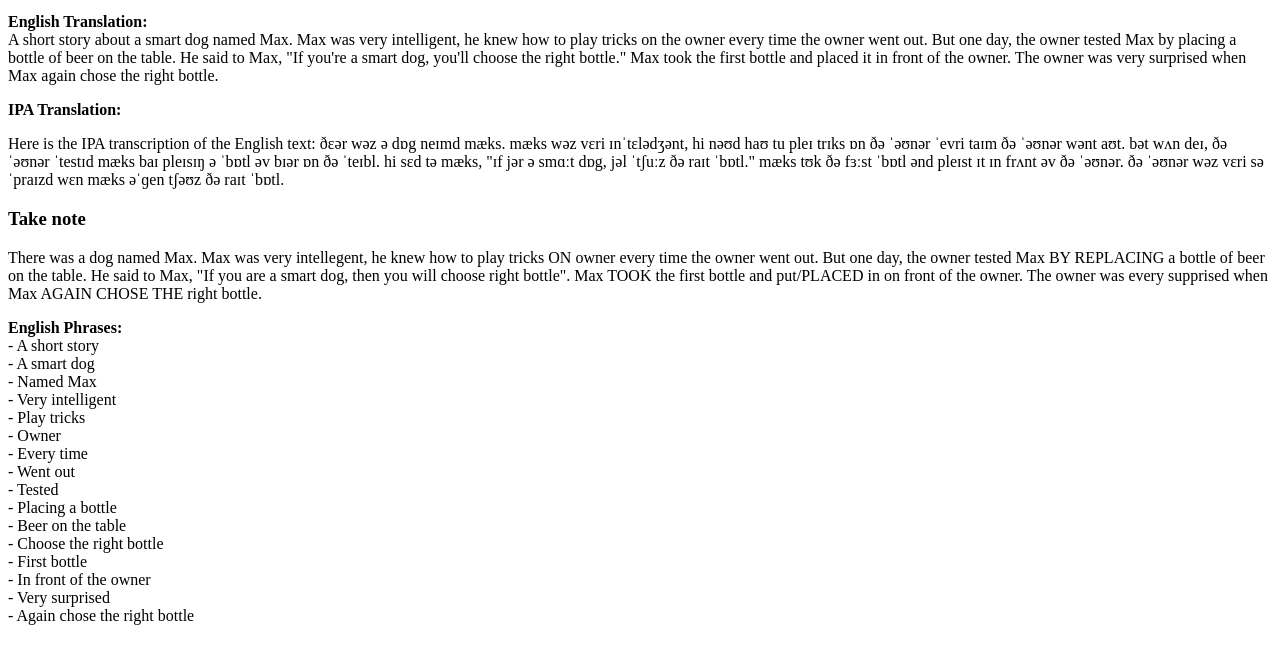
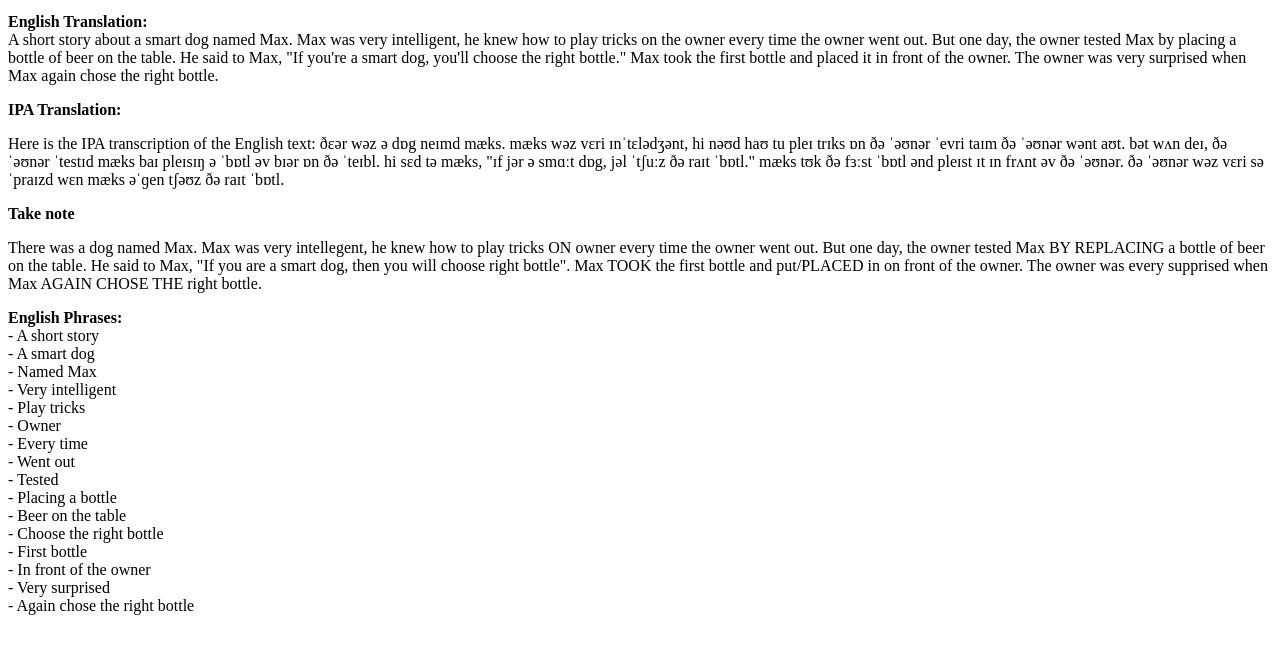
Before and after one commit to nhhoangctu/english-chatgpt, a plain HTML site: page stories-about-dogs.html in a window 1280 px wide. Shown: the part 123-786 px from the top of the page. Drawn offline with Linux system fonts and the light colour scheme.

Commit message:
add note

```diff
--- a/stories-about-dogs.html
+++ b/stories-about-dogs.html
@@ -26,7 +26,7 @@
         ˈəʊnər wənt aʊt. bət wʌn deɪ, ðə ˈəʊnər ˈtestɪd mæks baɪ pleɪsɪŋ ə ˈbɒtl əv bɪər ɒn ðə ˈteɪbl. hi sɛd tə mæks,
         "ɪf jər ə smɑːt dɒg, jəl ˈtʃuːz ðə raɪt ˈbɒtl." mæks tʊk ðə fɜːst ˈbɒtl ənd pleɪst ɪt ɪn frʌnt əv ðə ˈəʊnər. ðə
         ˈəʊnər wəz vɛri səˈpraɪzd wɛn mæks əˈɡen tʃəʊz ðə raɪt ˈbɒtl.</p>
-    <h3>Take note</h3>
+    <b>Take note</b>
     <p>There was a dog named Max. Max was very intellegent, he knew how to play tricks ON owner every time the owner
         went out.
         But one day, the owner tested Max BY REPLACING a bottle of beer on the table. He said to Max, "If you are a
```
